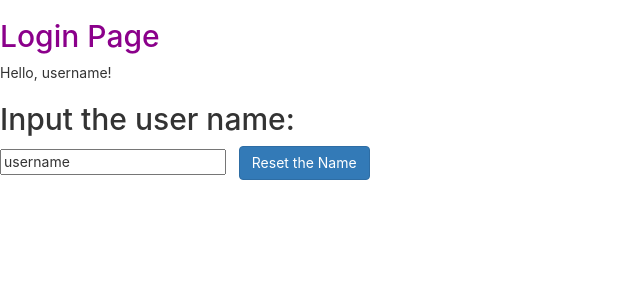
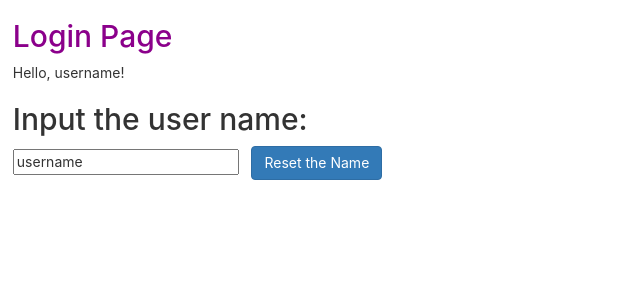
Before and after one commit to w-3513y/angular-studies-start, an Angular app: page / in a window 1280 px wide. Shown: the top 300 px of the page, without its empty margins (0-640 px from the left). Built offline with nearby package versions, Linux system fonts and the light colour scheme.

Commit message:
[Structure] Add Styling

```diff
--- a/src/app/general-learning/general-learning.component.html
+++ b/src/app/general-learning/general-learning.component.html
@@ -1,6 +1,8 @@
+<div style="margin-left: 1%;">
   <section class="card">
     <header class="card-header">
-    <h2 [ngStyle]="{color: userNameIsNull() ? '#7FFFD4' : '#8B008B'}">
+      <h2 class="card-title"
+        [ngStyle]="{color: userNameIsNull() ? '#7FFFD4' : '#8B008B'}">
         Login Page
       </h2>
       <p *ngIf="!userNameIsNull(); else loggedOut">
@@ -35,3 +37,4 @@
         </div>
     </div>
   </section>
+</div>
```
Lines whose indentation alone changed are shown as unchanged.
